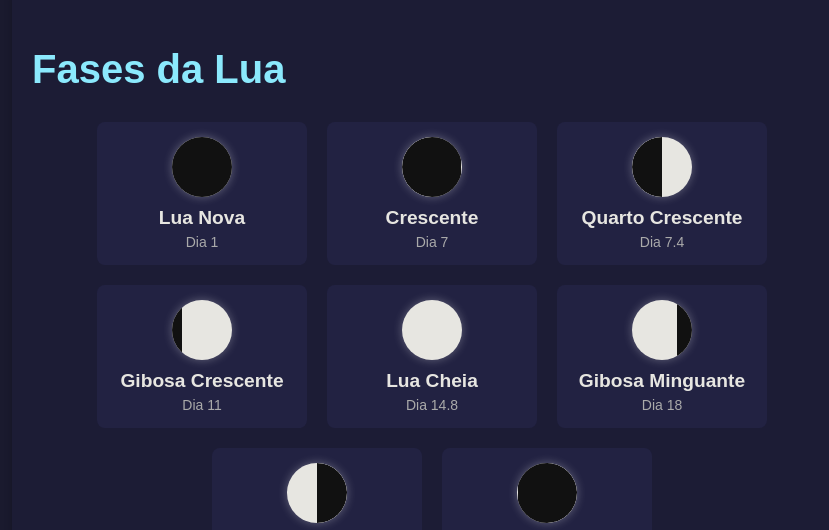
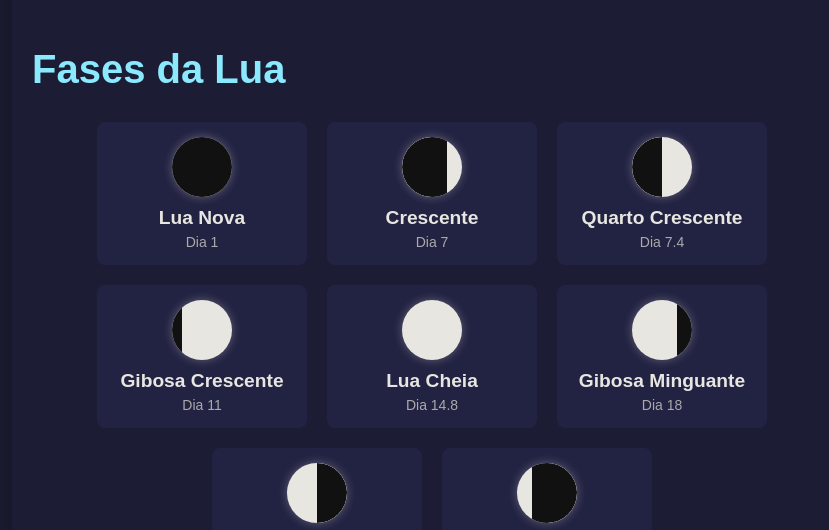
Before and after one commit to clfdev/astronomia-terra-lua, a plain HTML site: page visual-translacao-lua.html in a window 1280 px wide. Shown: the part 780-1310 px from the top of the page, without its empty margins (208-1037 px from the left). Drawn offline with Linux system fonts and the light colour scheme.

Commit message:
derradeira modificação da versão 1

```diff
--- a/visual-translacao-lua.html
+++ b/visual-translacao-lua.html
@@ -331,7 +331,7 @@
 
       <div class="phase-card">
         <div class="phase-circle">
-          <div class="dark-side" style="left: 0; width: 59px; border-radius: 60px 0 0 60px;"></div>
+          <div class="dark-side" style="left: 0; width: 45px; border-radius: 60px 0 0 60px;"></div>
         </div>
         <div class="phase-name">Crescente</div>
         <div class="phase-day">Dia 7</div>
@@ -379,7 +379,7 @@
 
       <div class="phase-card">
         <div class="phase-circle">
-          <div class="dark-side" style="right: 0; width: 59px; border-radius: 0 60px 60px 0;"></div>
+          <div class="dark-side" style="right: 0; width: 45px; border-radius: 0 60px 60px 0;"></div>
         </div>
         <div class="phase-name">Minguante</div>
         <div class="phase-day">Dia 26</div>
```
